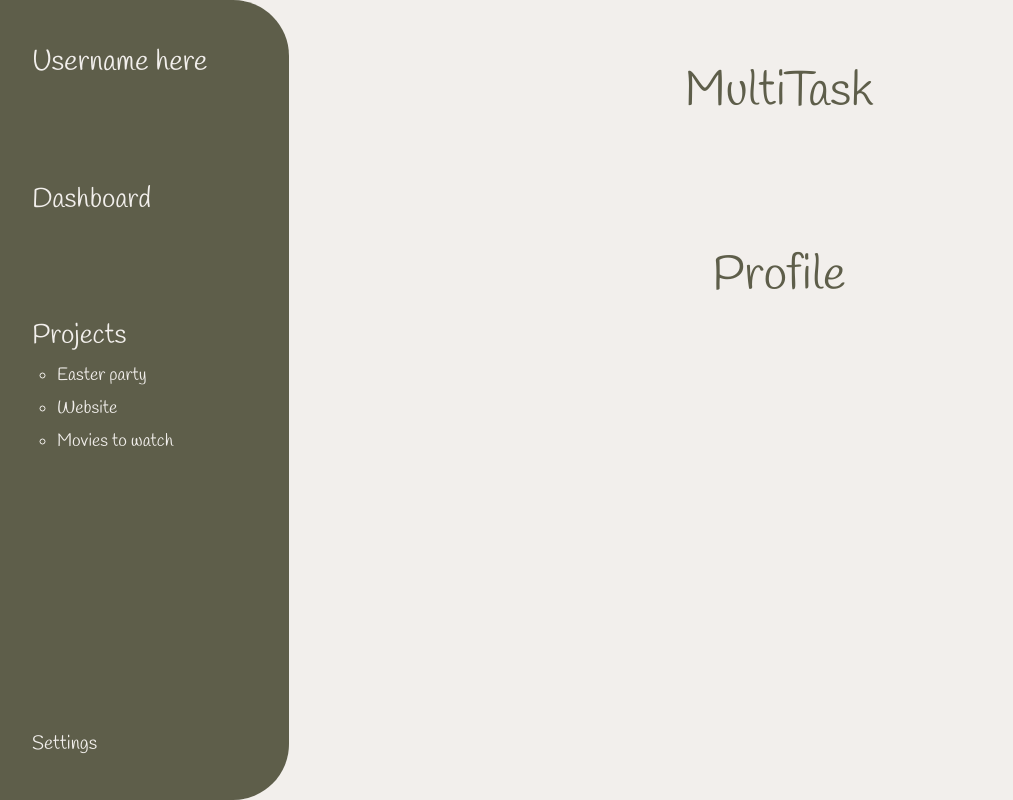
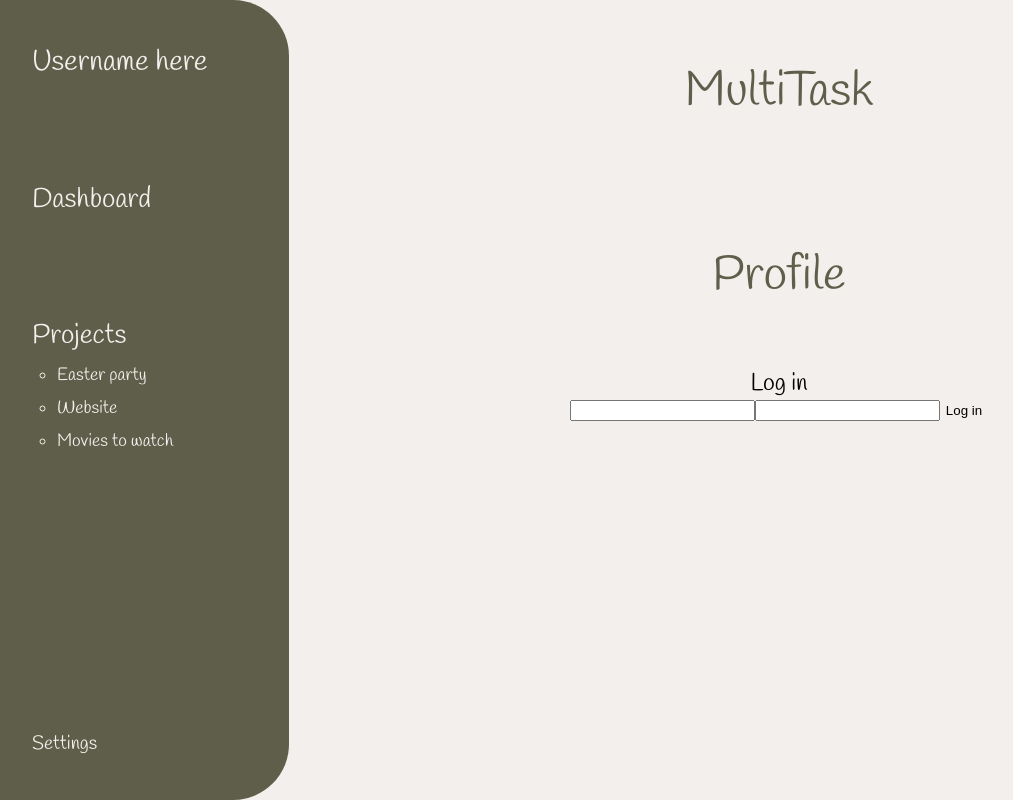
Before and after one commit to EllenSuni/MultiTask, a React (Vite) app: page /#/profile in a window 1280 px wide. Shown: the whole page, without its empty margins (11-1024 px from the left). Built offline with nearby package versions, Linux system fonts and the light colour scheme.

Commit message:
started on log in form

```diff
--- a/package.json
+++ b/package.json
@@ -10,6 +10,7 @@
     "preview": "vite preview"
   },
   "dependencies": {
+    "formik": "^2.4.5",
     "react": "^18.2.0",
     "react-calendar": "^4.8.0",
     "react-dom": "^18.2.0",
--- /dev/null
+++ b/src/components/LogIn.jsx
@@ -0,0 +1,30 @@
+import { Formik, Form, Field } from "formik";
+
+function LogIn() {
+  return (
+    <>
+      <h2>Log in</h2>
+      <Formik
+        initialValues={{ email: "", password: "" }}
+        onSubmit={(values) => {
+          console.log(values);
+        }}>
+        {() => (
+          <Form>
+            <Field
+              type="email"
+              name="email"
+            />
+            <Field
+              type="password"
+              name="password"
+            />
+            <button type="submit">Log in</button>
+          </Form>
+        )}
+      </Formik>
+    </>
+  );
+}
+
+export default LogIn;
--- a/src/pages/ProfilePage.jsx
+++ b/src/pages/ProfilePage.jsx
@@ -1,7 +1,11 @@
+import LogIn from "../components/LogIn";
+
 function ProfilePage() {
   return (
     <>
       <h1>Profile</h1>
+      <LogIn />
+      {/* if logged in show profile, else show login */}
     </>
   );
 }
```
Also changed, not shown: src/components/login.scss (added), 1 other file (tests, documents, lock files or other folders).
